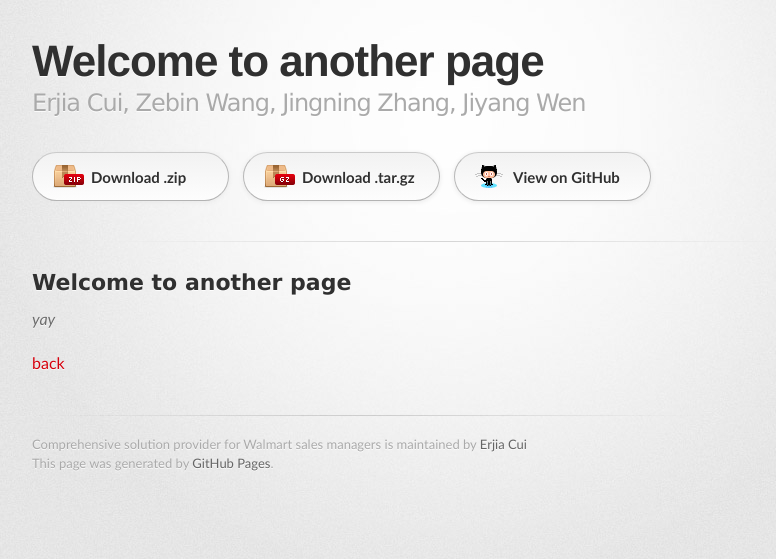
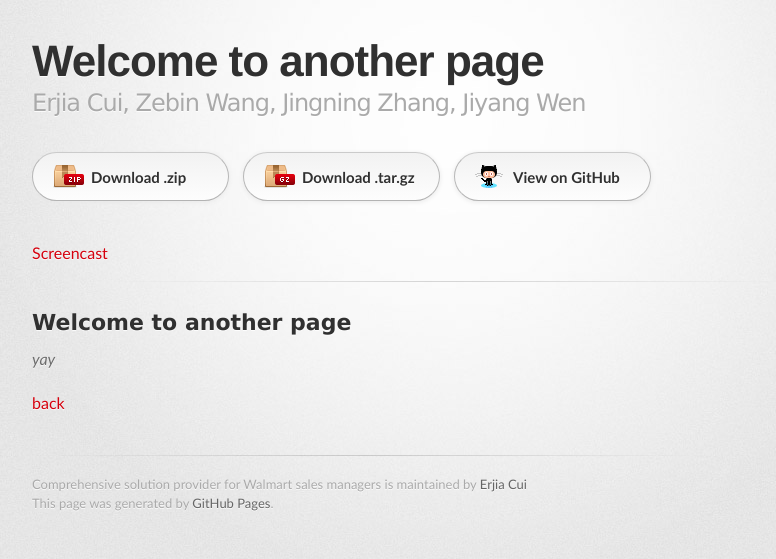
Before and after one commit to churchillcui/ads_retail, a Jekyll site: the page built from another-page.md, in a window 1280 px wide. Shown: the top 559 px of the page, without its empty margins (192-968 px from the left). Built offline with Jekyll 4.4.1, drawn with Linux system fonts in a browser that asks for light colours; some web fonts are replaced; our own code applies the rules of GitHub Pages for plain Markdown files.

Commit message:
add screencast hover

```diff
--- a/_layouts/default.html
+++ b/_layouts/default.html
@@ -34,6 +34,7 @@
 	  {% endif %}
 	{% endif %}
         </section>
+	<a href="https://churchillcui.github.io/ads_retail/#screencast">Screencast</a>
         <hr>
         <section id="main_content">
           {{ content }}
```
